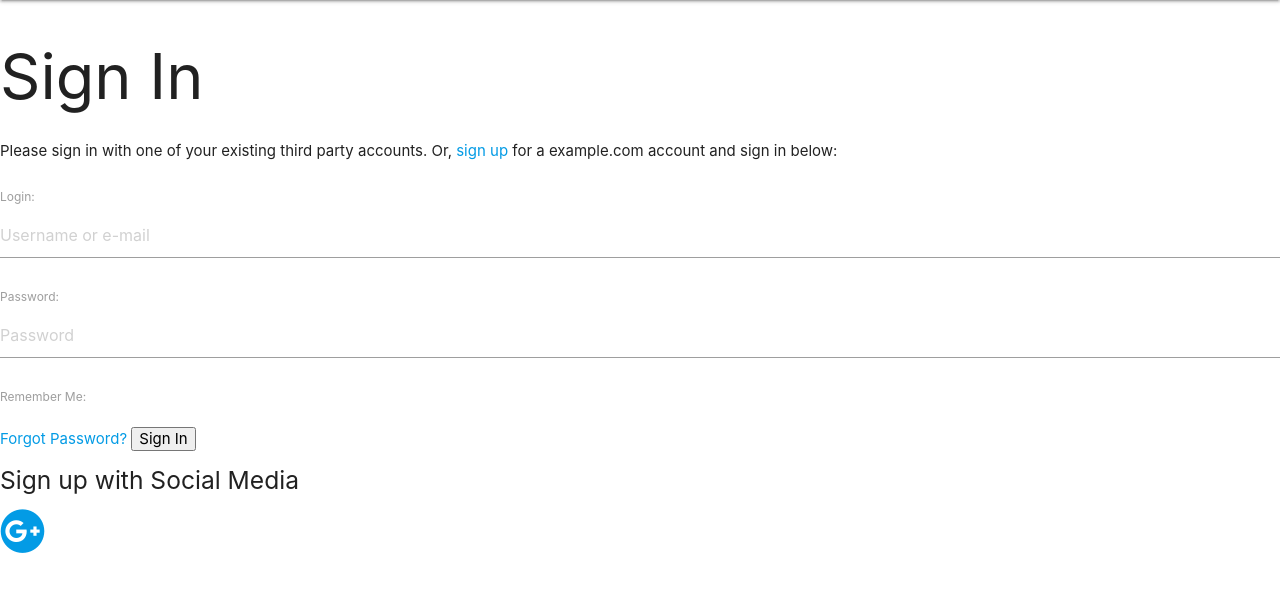
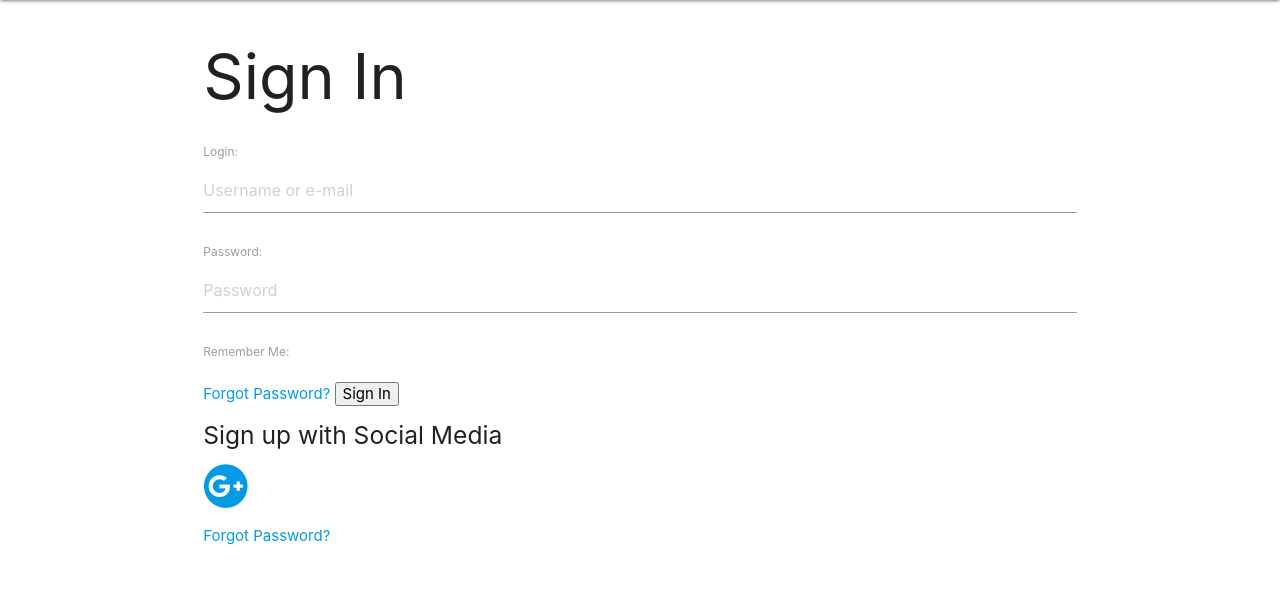
Before and after one commit to Karlitoyo/Kerrymount_Estates, a Django app: page /accounts/login/ in a window 1280 px wide. Shown: the part 64-656 px from the top of the page. Run offline with Django 3.2, Linux system fonts and the light colour scheme; some libraries are stand-ins or nearby versions.

Commit message:
Added updated styling to login + register + forgot password html pages

```diff
--- a/templates/allauth/account/login.html
+++ b/templates/allauth/account/login.html
@@ -8,24 +8,16 @@
 
 {% block content %}
 
+<body>
+    <div class="container">
+        <div class="row">
+            <div class="col l12 my-auto">
+                <div class="header-content mx-auto">
+                <form class="signup login-box" id="signup_form" method="post" action="{% url 'account_login' %}">
+                    <div class="login-space">
+                        <div class="login">
                             <h1>{% trans "Sign In" %}</h1>
 
-{% get_providers as socialaccount_providers %}
-
-{% if socialaccount_providers %}
-<p>{% blocktrans with site.name as site_name %}Please sign in with one
-of your existing third party accounts. Or, <a href="{{ signup_url }}">sign up</a>
-for a {{ site_name }} account and sign in below:{% endblocktrans %}</p>
-
-
-{% include "socialaccount/snippets/login_extra.html" %}
-
-{% else %}
-<p>{% blocktrans %}If you have not created an account yet, then please
-<a href="{{ signup_url }}">sign up</a> first.{% endblocktrans %}</p>
-{% endif %}
-
-<form class="login" method="POST" action="{% url 'account_login' %}">
                             {% csrf_token %}
                             {{ form.as_p }}
                             {% if redirect_field_value %}
@@ -33,11 +25,20 @@ for a {{ site_name }} account and sign in below:{% endblocktrans %}</p>
                             {% endif %}
                             <a class="button secondaryAction" href="{% url 'account_reset_password' %}">{% trans "Forgot Password?" %}</a>
                             <button class="primaryAction" type="submit">{% trans "Sign In" %}</button>
+                        </div>
+                    </div>
 
-    <h5 class="d-flex justify-content-center">Sign up with Social Media</h5>
+                            <div class="hr"></div>
+                        <h5>Sign up with Social Media</h5>
                         <ul class="social-network social-circle d-flex justify-content-center">
                             <li><a href="{% provider_login_url 'google' %}" class="icoGoogle" title="Google +"><i class="fab fa-google-plus fa-3x"></i></a></li>
                         </ul>
+                    <div class="foot"> <a href="{% url 'account_reset_password' %}">Forgot Password?</a> </div>
                 </form>
+                </div>
+            </div>
+        </div>
+    </div>
+</body>
 
 {% endblock %}
```
Also changed, not shown: home/templates/home/index.html (+5 -5 lines), templates/allauth/account/password_reset.html (+11 -2 lines), templates/allauth/account/signup.html (+19 -3 lines), README.md. Lines whose indentation alone changed are shown as unchanged.
